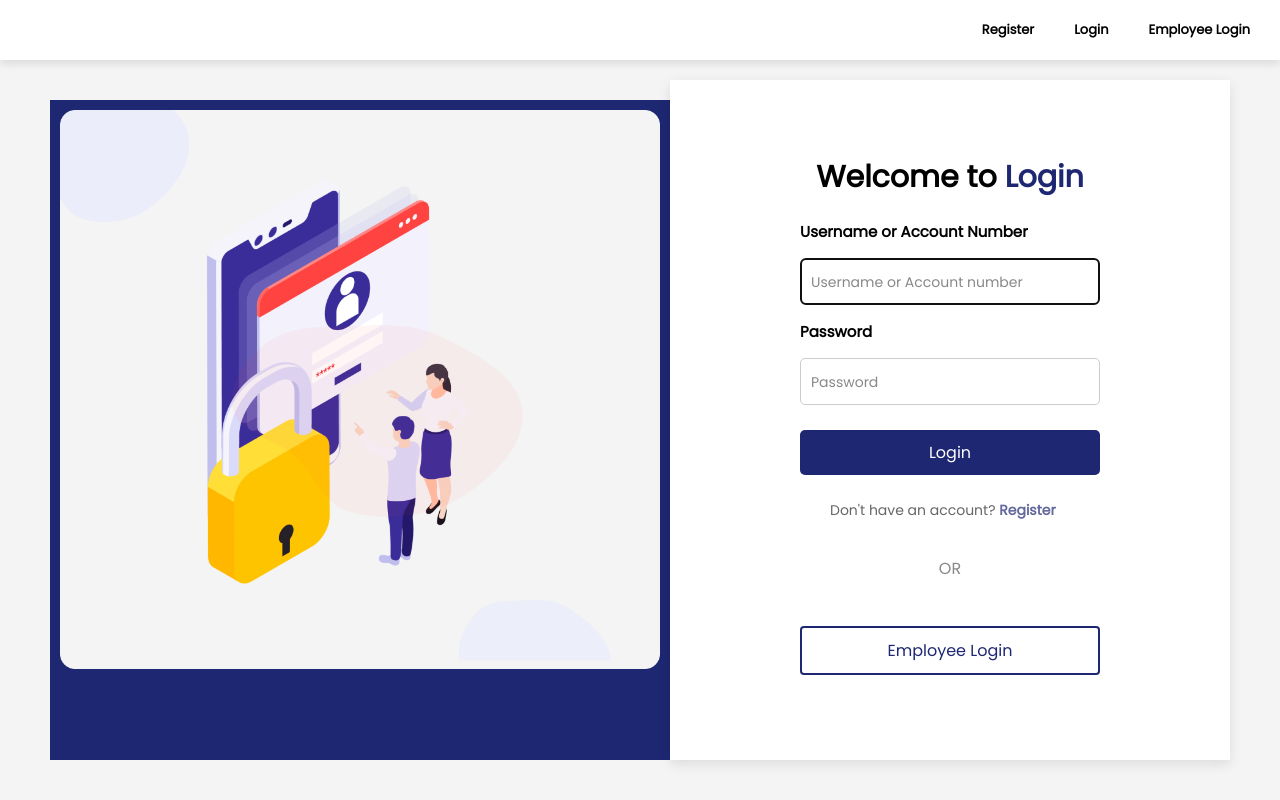
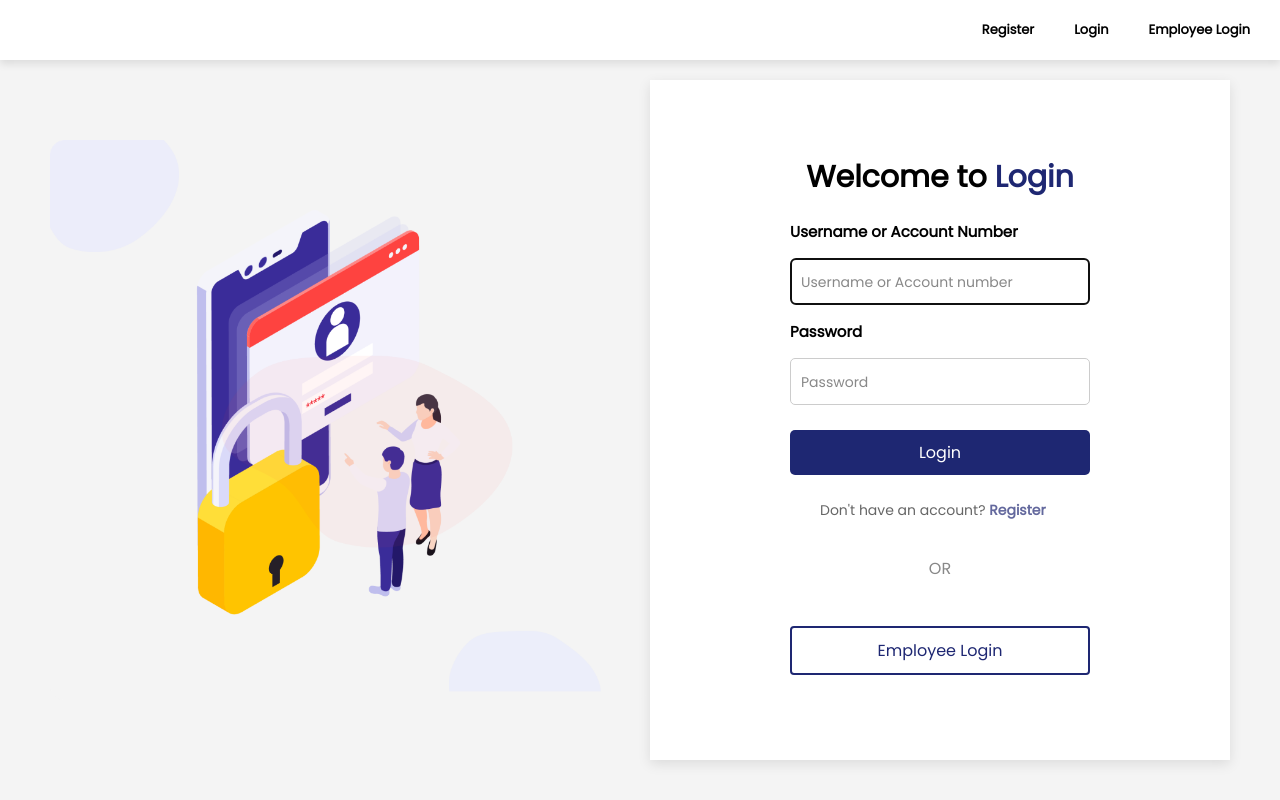
Before and after one commit to APDS-Group/APDS_PART_2, a React (Create React App) app in the folder Frontend/: page /login in a window 1280 px wide. Built offline with nearby package versions, Linux system fonts and the light colour scheme.

Commit message:
better 2

```diff
--- a/Frontend/src/styles/LoginPage.css
+++ b/Frontend/src/styles/LoginPage.css
@@ -10,15 +10,15 @@
 }
 
 .image-container {
-    flex: 1;
-    margin: 10px;
-    align-items: baseline;
-    background-color: #1E2772;
+  display: flex;
+  justify-content: center; /* Center horizontally */
+  align-items: center; /* Center vertically */
+  height: 100%; /* Ensure the container takes the full height of its parent */
 }
 
-.image {
-    margin-top: 20px;
-    background-color: #1E2772;
+.login-image {
+  max-width: 100%;
+  height: auto;
 }
 
 .input-field::placeholder {
```
